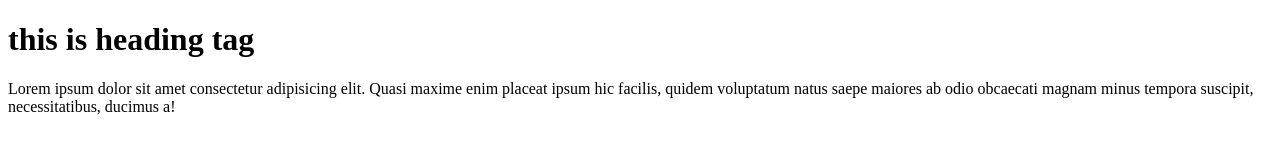
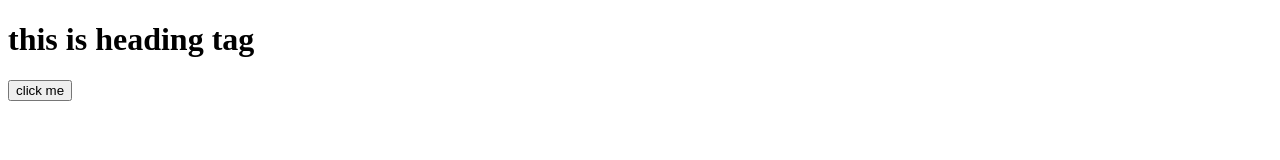
Before and after one commit to NaveenkumarHulimani/Cosinetech, a plain HTML site: page index.html in a window 1280 px wide. Drawn offline with Linux system fonts and the light colour scheme.

Commit message:
added a click me button

```diff
--- a/index.html
+++ b/index.html
@@ -7,7 +7,8 @@
 </head>
 <body>
     <h1>this is heading tag</h1>
-    <p>Lorem ipsum dolor sit amet consectetur adipisicing elit. Quasi maxime enim placeat ipsum hic facilis, quidem voluptatum natus saepe maiores ab odio obcaecati magnam minus tempora suscipit, necessitatibus, ducimus a!</p>
+    <button>click me</button>
+
 
 </body>
 </html>
```
